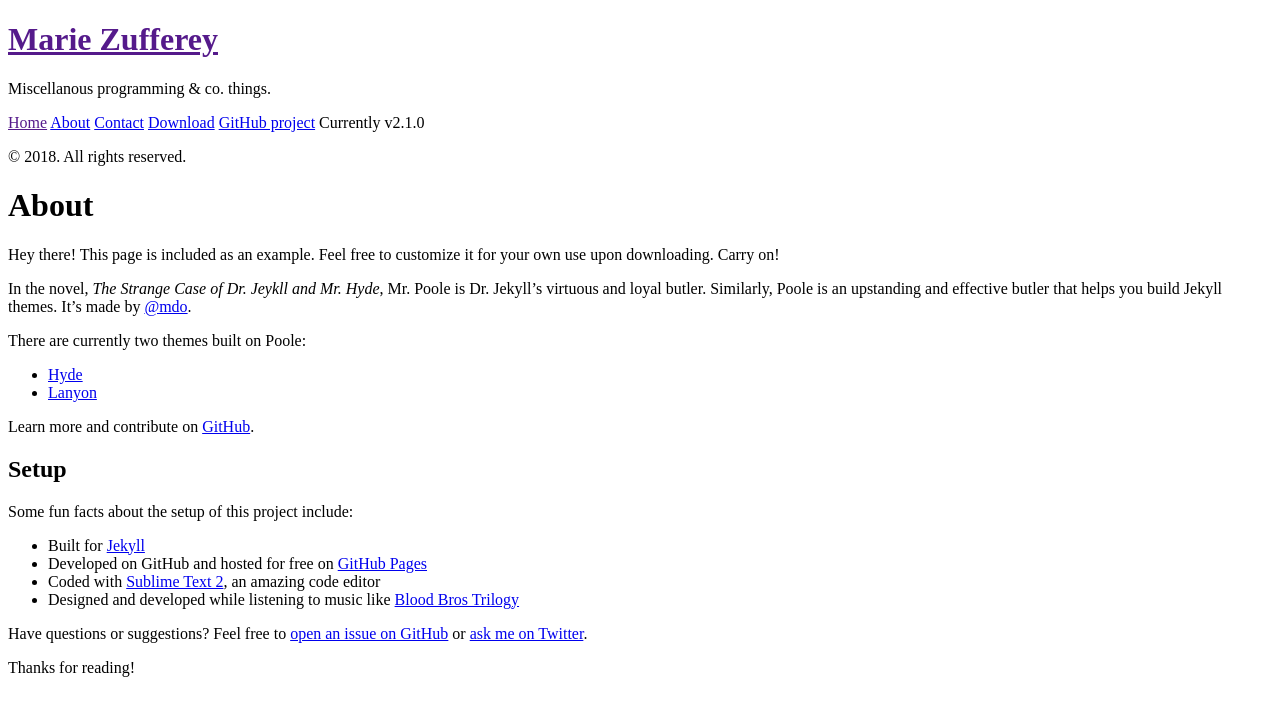
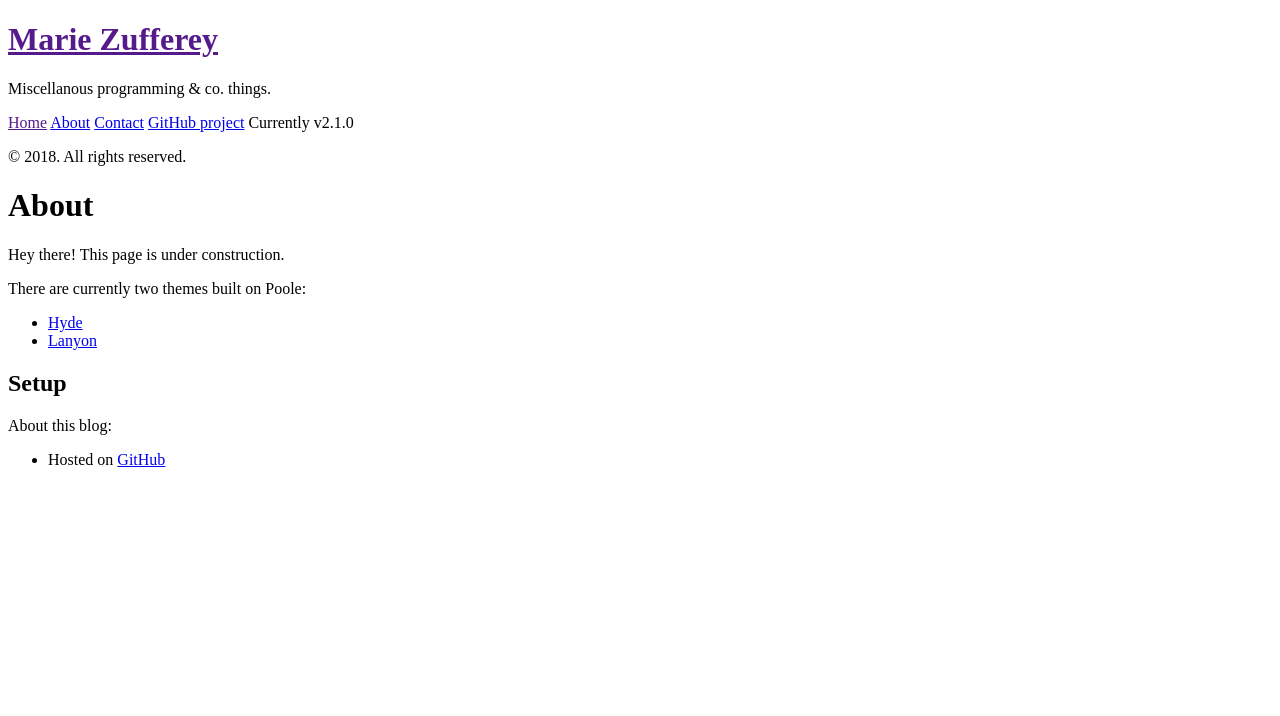
Before and after one commit to mzufferey/mzufferey.github.io, a Jekyll site: the page built from about.md, in a window 1280 px wide. Shown: the top 716 px of the page. Built offline with Jekyll 4.4.1, drawn with Linux system fonts in a browser that asks for light colours; Markdown is read by kramdown in place of the engine named in the settings.

Commit message:
commit2601_b

```diff
--- a/_includes/head.html
+++ b/_includes/head.html
@@ -21,8 +21,11 @@
   <link rel="stylesheet" href="http://fonts.googleapis.com/css?family=PT+Sans:400,400italic,700|Abril+Fatface">
 
   <!-- Icons -->
-  <link rel="apple-touch-icon-precomposed" sizes="144x144" href="{{ site.baseurl }}public/apple-touch-icon-144-precomposed.png">
-                                 <link rel="shortcut icon" href="{{ site.baseurl }}public/favicon.ico">
+  <!-- <link rel="apple-touch-icon-precomposed" sizes="144x144" href="{{ site.baseurl }}public/apple-touch-icon-144-precomposed.png">
+                                 <link rel="shortcut icon" href="{{ site.baseurl }}public/favicon.ico"> -->
+  <link rel="apple-touch-icon-precomposed" sizes="144x144" href="{{ site.baseurl }}public/symm2.jpg">
+                                 <link rel="shortcut icon" href="{{ site.baseurl }}public/symm2.jpg">
+
 
   <!-- RSS -->
   <link rel="alternate" type="application/rss+xml" title="RSS" href="/atom.xml">
--- a/_includes/sidebar.html
+++ b/_includes/sidebar.html
@@ -26,7 +26,7 @@
         {% endif %}
       {% endfor %}
 
-      <a class="sidebar-nav-item" href="{{ site.github.repo }}/archive/v{{ site.version }}.zip">Download</a>
+      <!-- <a class="sidebar-nav-item" href="{{ site.github.repo }}/archive/v{{ site.version }}.zip">Download</a> -->
       <a class="sidebar-nav-item" href="{{ site.github.repo }}">GitHub project</a>
       <span class="sidebar-nav-item">Currently v{{ site.version }}</span>
     </nav>
--- a/about.md
+++ b/about.md
@@ -4,27 +4,18 @@ title: About
 ---
 
 <p class="message">
-  Hey there! This page is included as an example. Feel free to customize it for your own use upon downloading. Carry on!
+  Hey there! This page is under construction.
 </p>
 
-In the novel, *The Strange Case of Dr. Jeykll and Mr. Hyde*, Mr. Poole is Dr. Jekyll's virtuous and loyal butler. Similarly, Poole is an upstanding and effective butler that helps you build Jekyll themes. It's made by [@mdo](https://twitter.com/mdo).
 
 There are currently two themes built on Poole:
 
 * [Hyde](http://hyde.getpoole.com)
 * [Lanyon](http://lanyon.getpoole.com)
 
-Learn more and contribute on [GitHub](https://github.com/poole).
 
 ## Setup
 
-Some fun facts about the setup of this project include:
+About this blog:
 
-* Built for [Jekyll](http://jekyllrb.com)
-* Developed on GitHub and hosted for free on [GitHub Pages](https://pages.github.com)
-* Coded with [Sublime Text 2](http://sublimetext.com), an amazing code editor
-* Designed and developed while listening to music like [Blood Bros Trilogy](https://soundcloud.com/maddecent/sets/blood-bros-series)
-
-Have questions or suggestions? Feel free to [open an issue on GitHub](https://github.com/poole/issues/new) or [ask me on Twitter](https://twitter.com/mdo).
-
-Thanks for reading!
+* Hosted on [GitHub](https://github.com/mzufferey/mzufferey.gihub.io)
```
Also changed, not shown: _posts/2018-01-26-test_files/2018-01-26-test_2_0.png (deleted), public/symm2.jpg (added), 1 other file.
